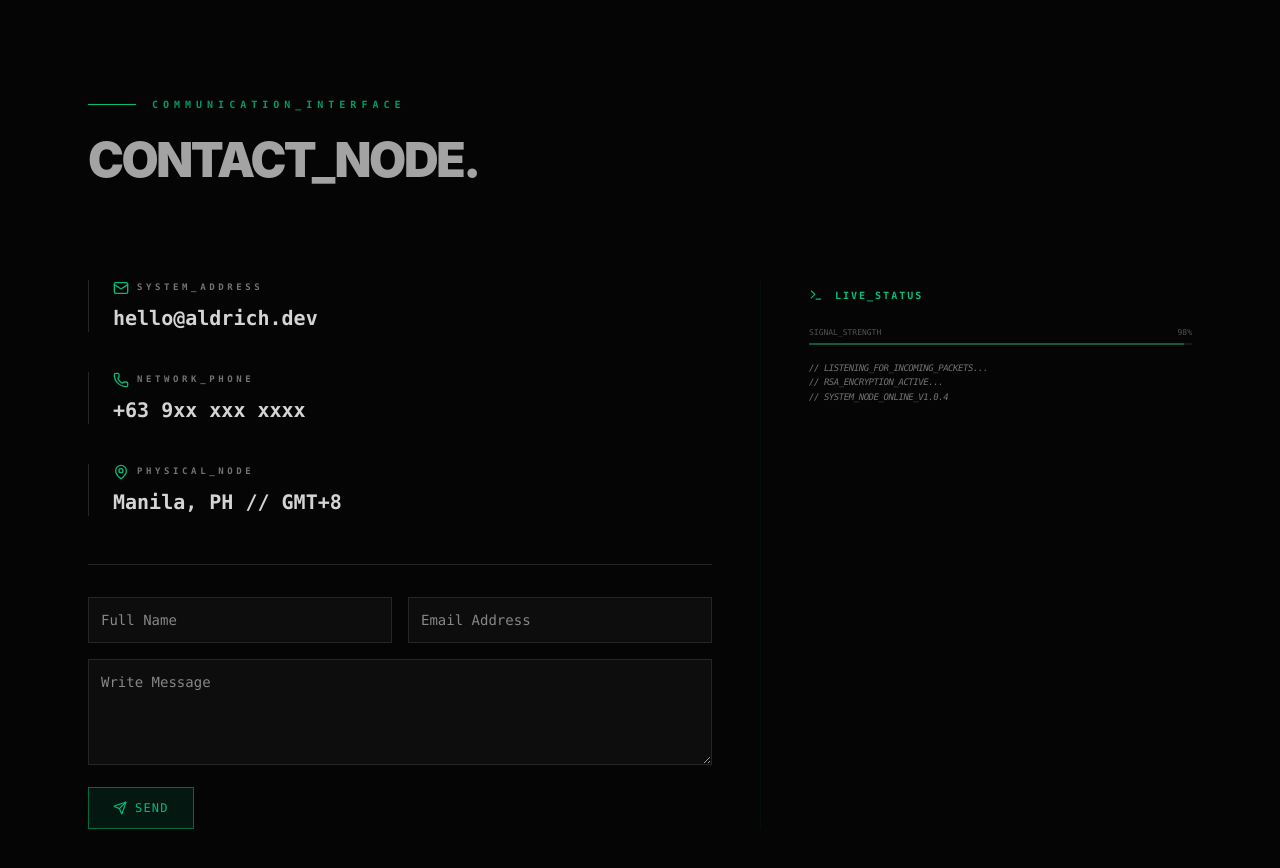
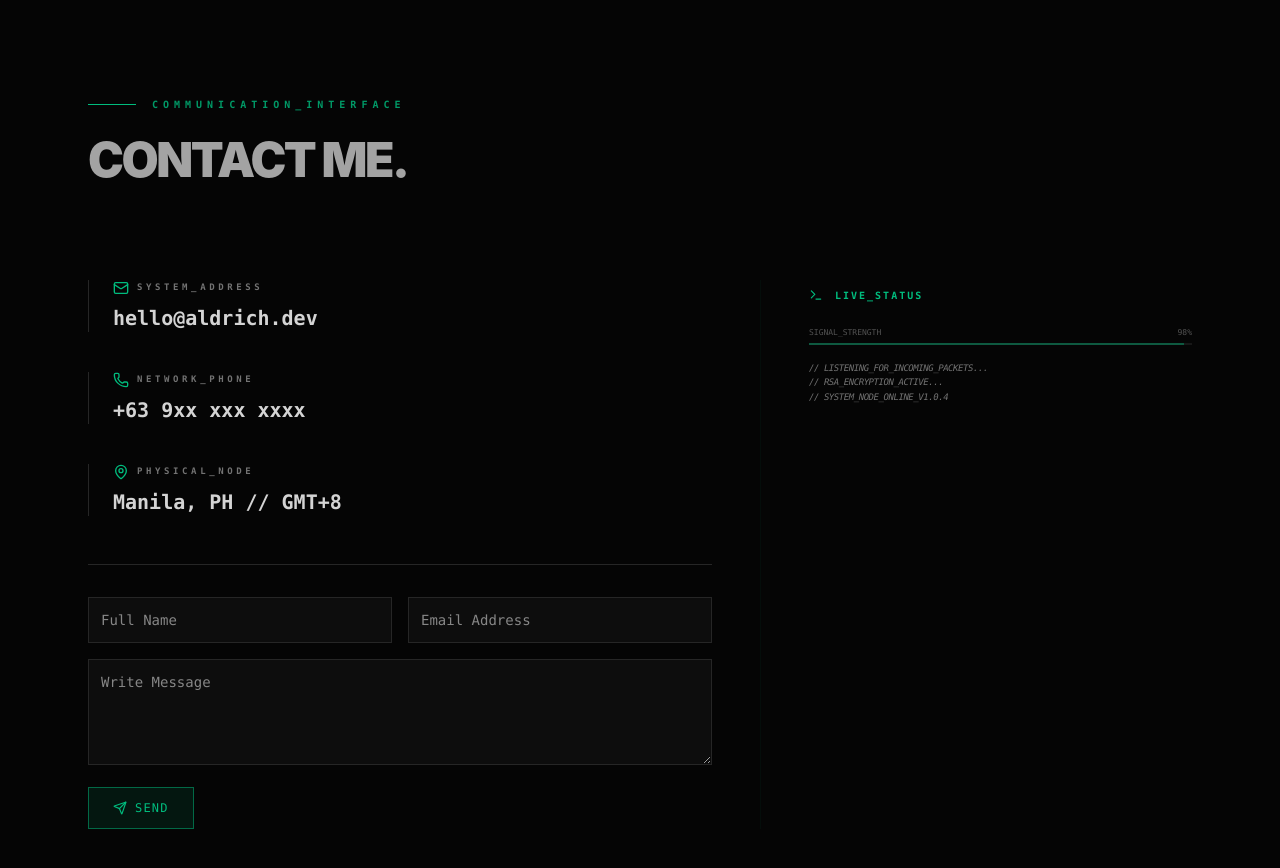
Before and after one commit to aldrich27dev/aldrich_newportfolio, a React (Vite) app: page / in a window 1280 px wide. Shown: the part 2400-3268 px from the top of the page. Built offline with nearby package versions, Linux system fonts and the light colour scheme.

Commit message:
feat: fixed forms

```diff
--- a/src/components/Contact.jsx
+++ b/src/components/Contact.jsx
@@ -104,7 +104,7 @@ export default function Contact() {
           </span>
         </div>
         <h2 className="text-xl md:text-5xl font-black tracking-tighter uppercase leading-none">
-          <span className="text-text-primary">CONTACT_NODE.</span>
+          <span className="text-text-primary">CONTACT ME.</span>
         </h2>
       </motion.div>
 
```
